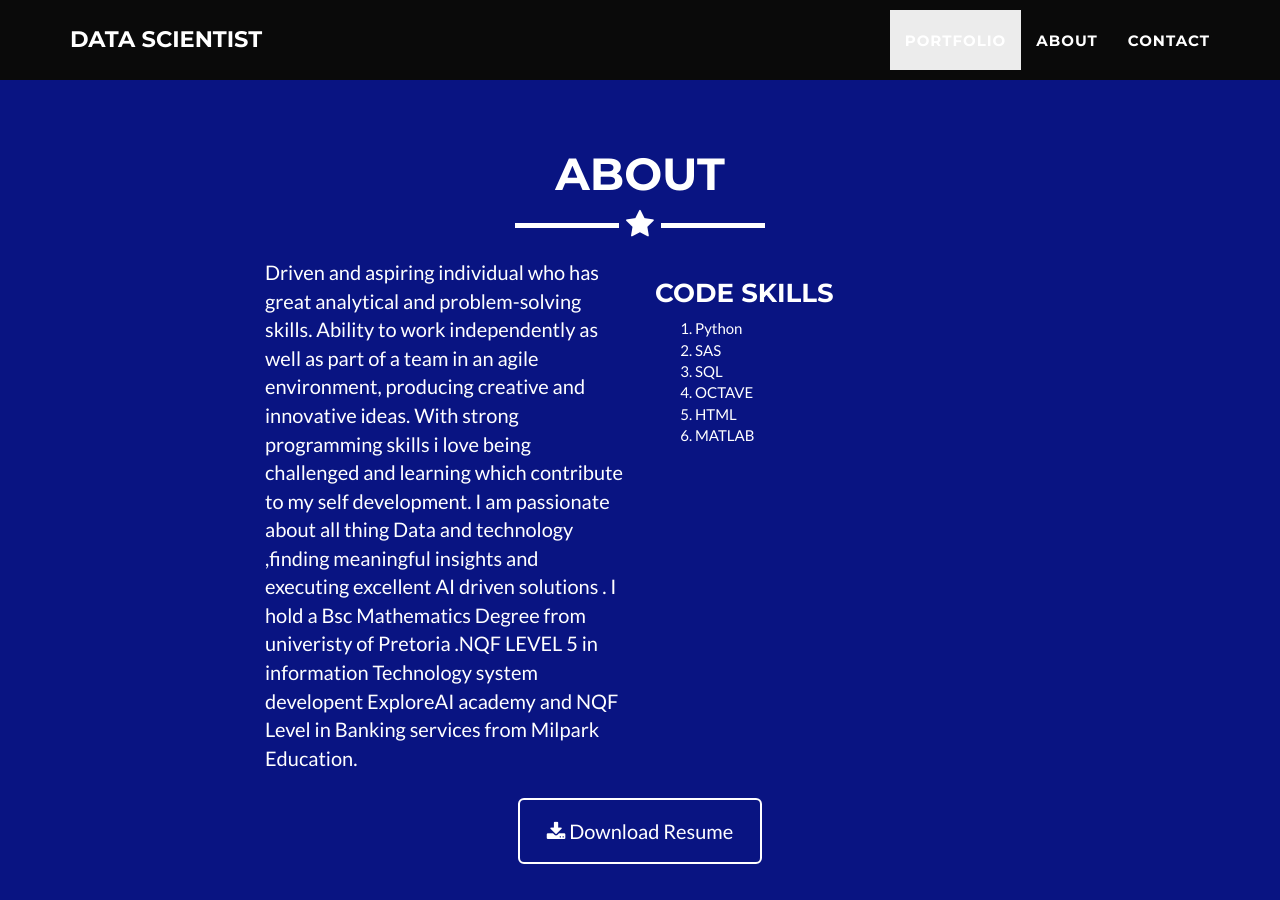
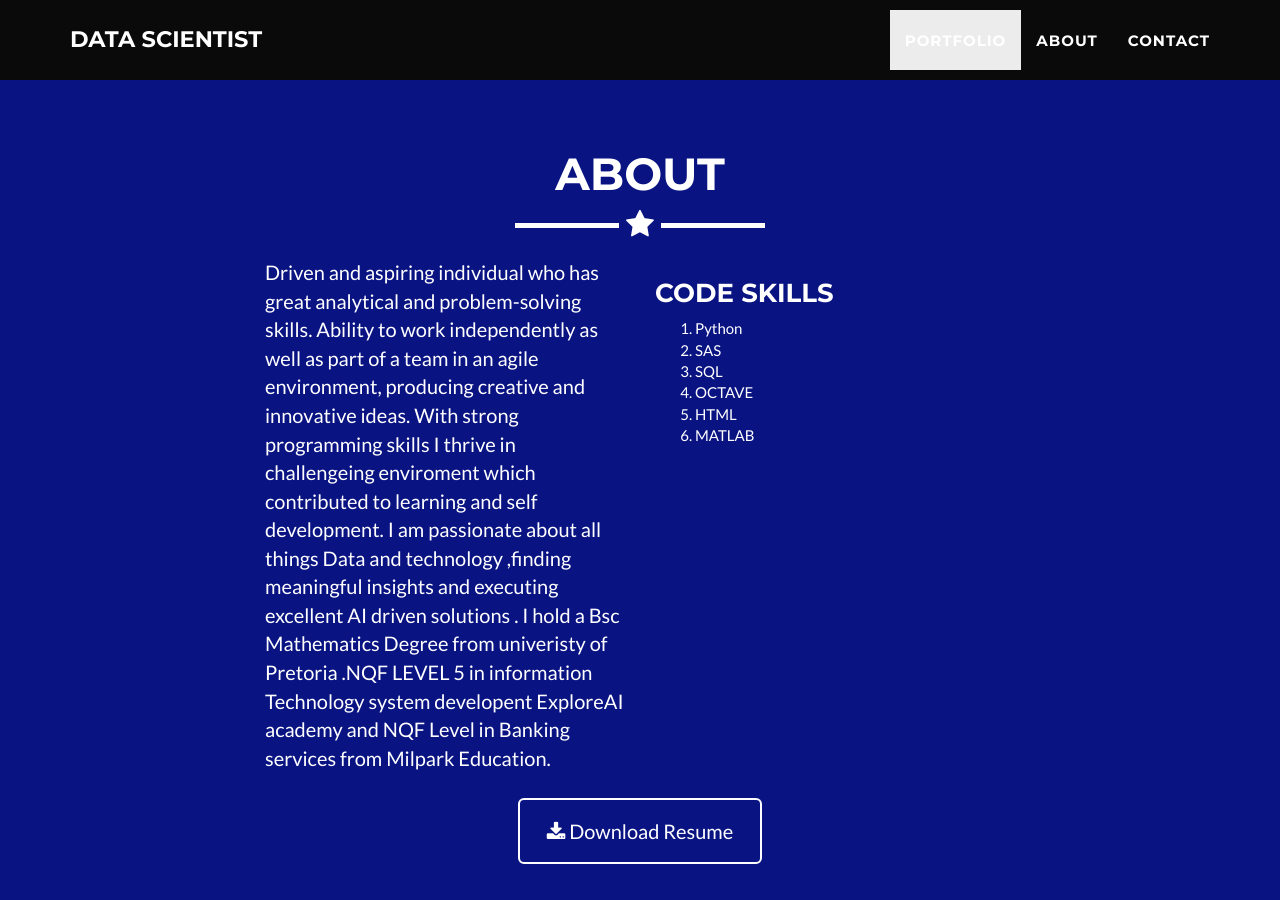
Before and after one commit to ElelwaniTshikovhi/ElelwaniTshikovhi.github.io, a Jekyll site: the page built from _posts/2022-07-04-project-6.markdown, in a window 1280 px wide and 900 px high, scrolled down 1654 px. Built offline with Jekyll 4.4.1, drawn with Linux system fonts in a browser that asks for light colours; our own code applies the rules of GitHub Pages for plain Markdown files.

Commit message:
Update about.html

```diff
--- a/_includes/about.html
+++ b/_includes/about.html
@@ -11,8 +11,8 @@
                 <div class="col-lg-4 col-lg-offset-2">
                     <p>Driven and aspiring individual who has great analytical and problem-solving skills.
                         Ability to work independently as well as part of a team in an agile environment, producing creative and innovative ideas.
-                        With strong programming skills  i love  being challenged and learning which contribute to my self development.
-                        I am passionate about all thing Data and technology ,finding meaningful insights and executing excellent AI driven solutions .
+                        With strong programming skills I thrive in challengeing enviroment which contributed to  learning and self development.
+                        I am passionate about all things Data and technology ,finding meaningful insights and executing excellent AI driven solutions .
                         I hold a Bsc Mathematics Degree from univeristy of Pretoria .NQF LEVEL 5 in  information Technology system developent ExploreAI academy and NQF Level in Banking services from Milpark Education.</p>
                 </div>
                 <div class="col-lg-4">
```
